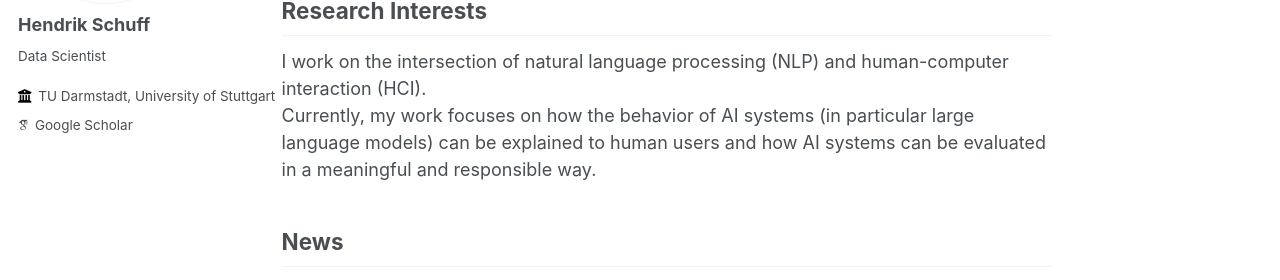
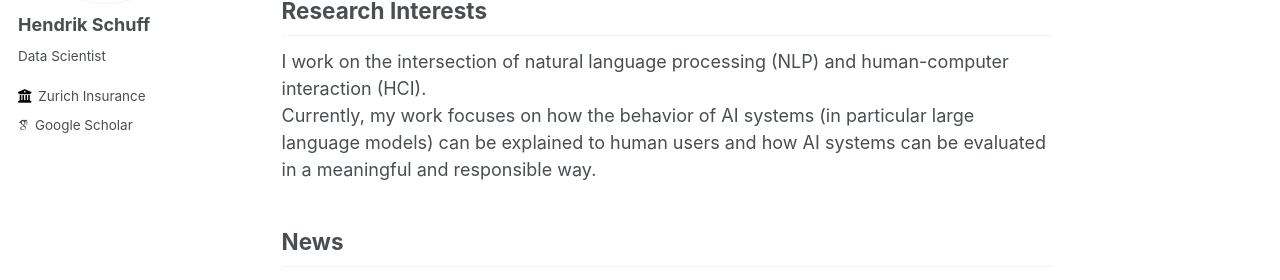
Before and after one commit to hschuff/hschuff.github.io, a Jekyll site: the page built from _pages/about.md, in a window 1280 px wide. Shown: the part 257-537 px from the top of the page. Built offline with Jekyll 4.4.1, drawn with Linux system fonts in a browser that asks for light colours; some web fonts are replaced.

Commit message:
job update

```diff
--- a/_config.yml
+++ b/_config.yml
@@ -26,7 +26,7 @@ author:
   pronouns         :
   bio              : "Data Scientist"
   location         :
-  employer         : "TU Darmstadt, University of Stuttgart"
+  employer         : "Zurich Insurance"
   uri              :
   email            :
 
```
